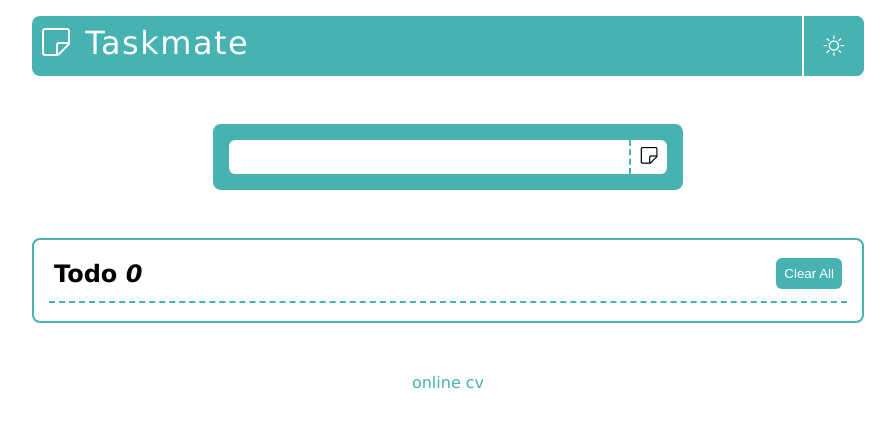
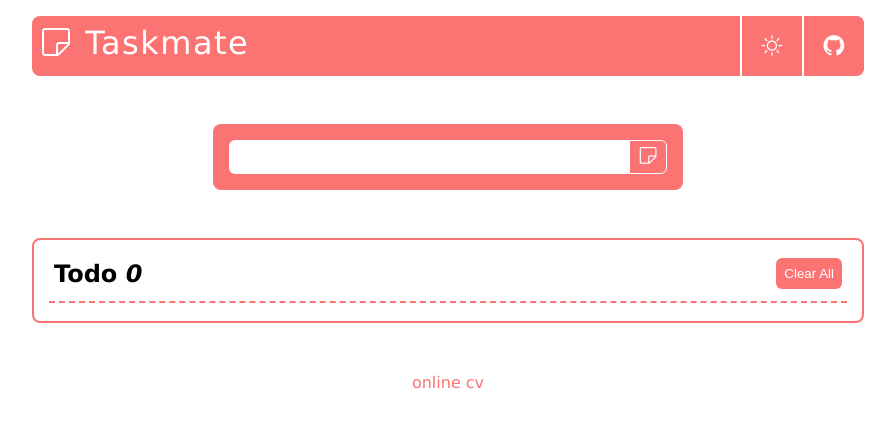
Before and after one commit to fox5352/TodoBuddy, a React (Create React App) app: page / in a window 1280 px wide. Shown: the top 428 px of the page, without its empty margins (192-1087 px from the left). Built offline with nearby package versions, Linux system fonts and the light colour scheme.

Commit message:
changed theme colors dissabled theme button

```diff
--- a/src/components/Header.jsx
+++ b/src/components/Header.jsx
@@ -9,7 +9,8 @@ import styles from "./css/Header.module.css";
         <Link to="/" className={styles.title}><i class='bi bi-sticky'></i> Taskmate</Link>
 
         <dic className={styles.navControls}>
-          <button className={styles.navBtn}><i className='bi bi-sun'></i></button>
+          <button className={styles.navBtn} disabled><i className='bi bi-sun'></i></button>
+          <button className={styles.navBtn}><i className='bi bi-github'></i></button>
         </dic>
     </header>
   )
--- a/src/components/css/AddNote.module.css
+++ b/src/components/css/AddNote.module.css
@@ -43,17 +43,15 @@
 
     border: none;
     border-radius: 0 6px 6px 0;
-    border-left: 2px dashed var(--header-bg);
 
     font-size: 1.2rem;
 
-    color: var(--fg-color);
-    background-color: var(--bg-color);
+    border: 1px solid var(--header-color);
+
+    color: var(--header-color);
+    background-color: var(--header-bg);
 }
 
 .btn:hover {
-    border: 1px solid var(--header-color);
-    border-left-style: dashed;
-    color: var(--header-color);
-    background-color: var(--header-bg);
+    background-color: var(--accent-color);
 }
--- a/src/components/css/Header.module.css
+++ b/src/components/css/Header.module.css
@@ -35,8 +35,10 @@
 .navBtn {
     align-items: center;
 
-    width: 62px;
+    min-width: 62px;
     height: 100%;
+
+    padding: 2px 5px;
 
     font-size: 1.3rem;
 
--- a/src/components/css/Note.module.css
+++ b/src/components/css/Note.module.css
@@ -50,5 +50,5 @@
     background-color: rgb(244, 23, 67);
 }
 .btn:hover {
-    background-color: crimson;
+    background-color: var(--accent-color);
 }
--- a/src/index.css
+++ b/src/index.css
@@ -1,7 +1,7 @@
 :root {
     /* colors */
     --header-color: #fff;
-    --header-bg: #46b2b2;
+    --header-bg: #fc7373;
 
     --fg-color: #000;
     --bg-color: #fff;
```
